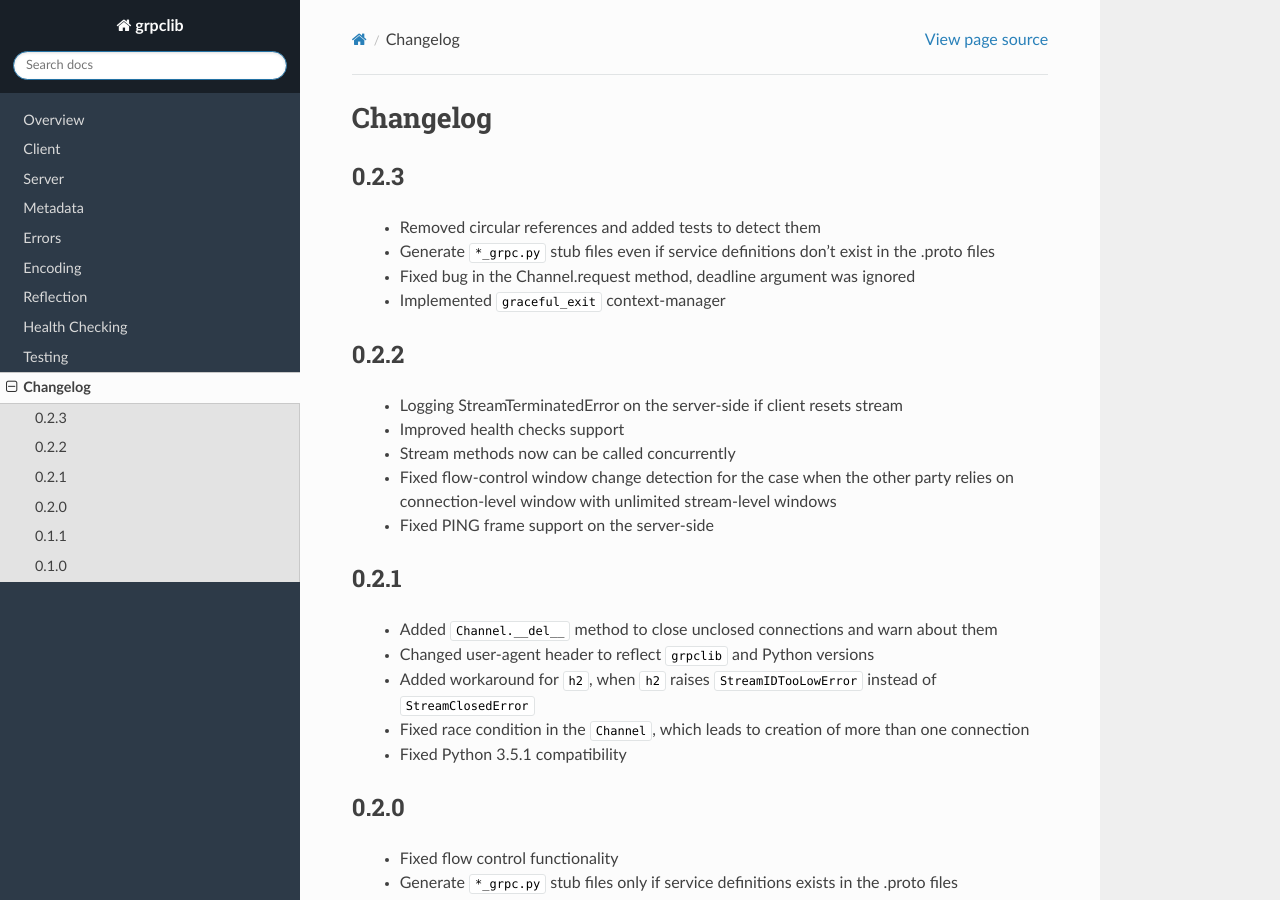
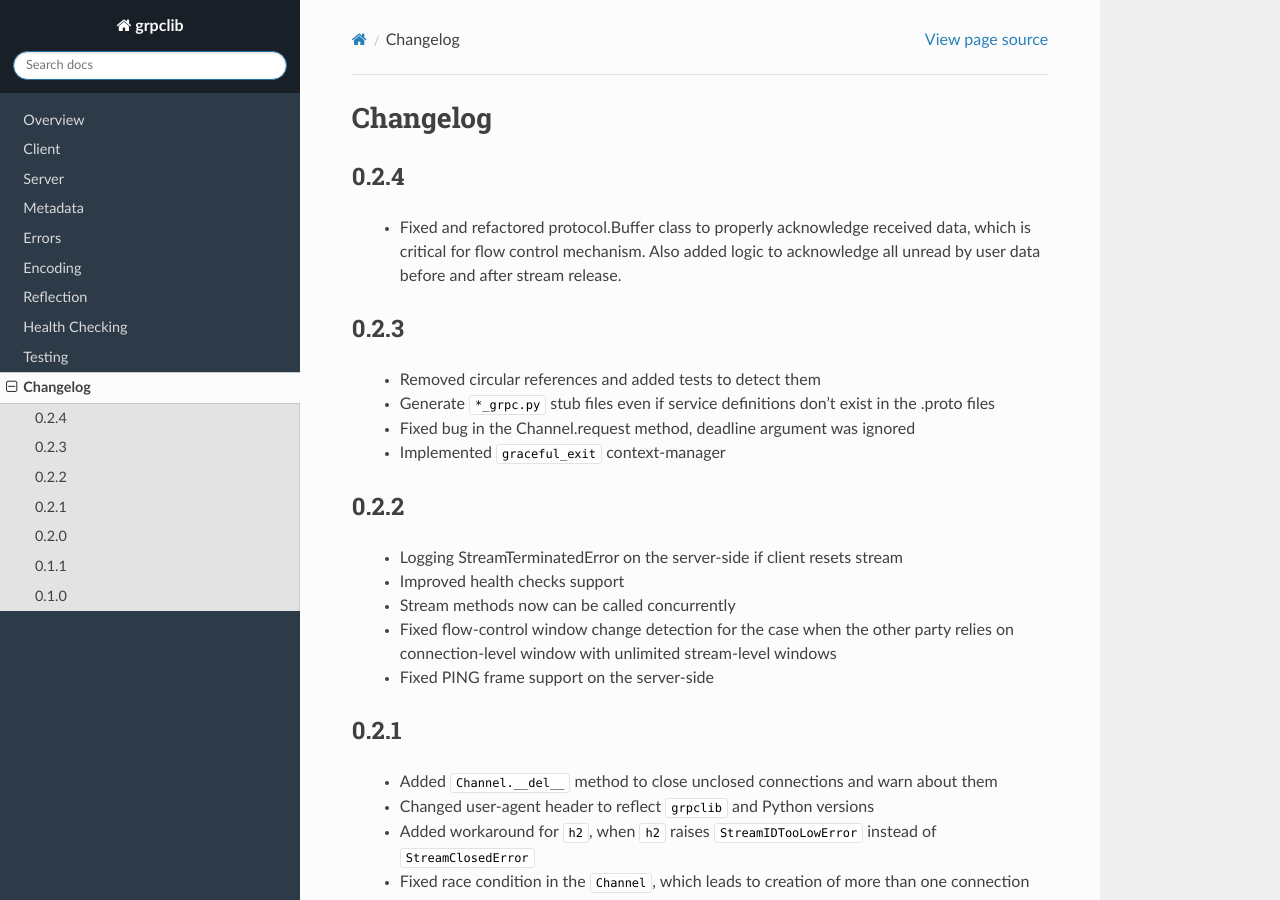
Before and after one commit to vmagamedov/grpclib, a Sphinx documentation site: the page built from docs/changelog/index.rst, in a window 1280 px wide and 900 px high. Built offline with Sphinx 7.4.7 and the Read the Docs theme 2.0.0, drawn with Linux system fonts in a browser that asks for light colours.

Commit message:
Updated changelog

```diff
--- a/docs/changelog/index.rst
+++ b/docs/changelog/index.rst
@@ -1,5 +1,12 @@
 Changelog
 =========
+
+0.2.4
+~~~~~
+
+  - Fixed and refactored protocol.Buffer class to properly acknowledge received
+    data, which is critical for flow control mechanism. Also added logic to
+    acknowledge all unread by user data before and after stream release.
 
 0.2.3
 ~~~~~
```
